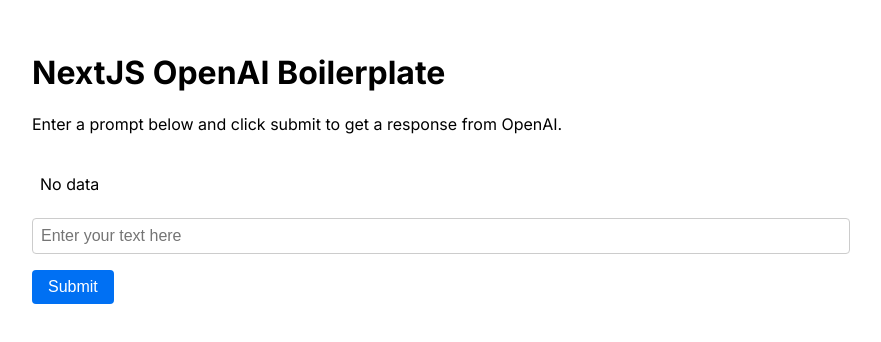
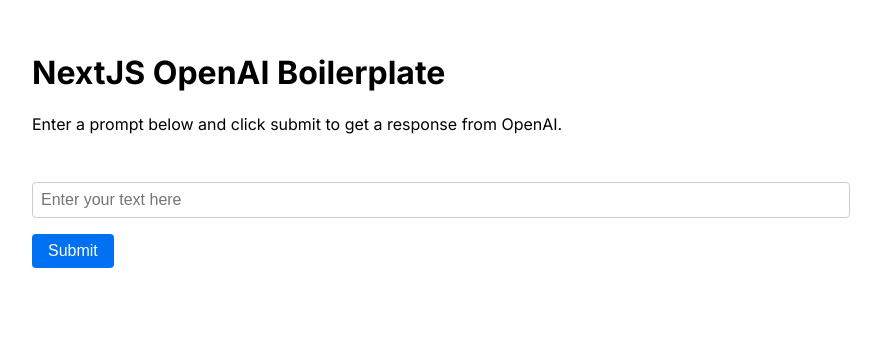
Before and after one commit to moritzfelipe/nextjs-openai-boilerplate, a Next.js app: page / in a window 1280 px wide. Shown: the top 342 px of the page, without its empty margins (208-1089 px from the left). Built offline with nearby package versions, Linux system fonts and the light colour scheme.

Commit message:
feat: implemented components for multiturn conversations

```diff
--- a/components/ResponseDisplay.js
+++ b/components/ResponseDisplay.js
@@ -1,16 +1,15 @@
-import React from 'react';
-
 const ResponseDisplay = ({ data, error, loading }) => {
   let content;
 
   if (loading) {
-    content = 'Loading...';
+    content = "Loading...";
   } else if (error) {
     content = `Error: ${error.message}`;
   } else if (data) {
-    content = data.result;
+    console.log(data);
+    content = "";
   } else {
-    content = 'No data';
+    content = "";
   }
 
   return (
--- a/components/SubmitButton.js
+++ b/components/SubmitButton.js
@@ -1,5 +1,3 @@
-import React from 'react';
-
 const SubmitButton = ({ onClick }) => {
   return (
     <button className="submit-button" onClick={onClick}>
--- a/components/TextInput.js
+++ b/components/TextInput.js
@@ -1,5 +1,3 @@
-import React from 'react';
-
 const TextInput = ({ value, onChange }) => {
   return (
     <input
```
Also changed, not shown: components/Conversation.js (added, +14 -0 lines).
